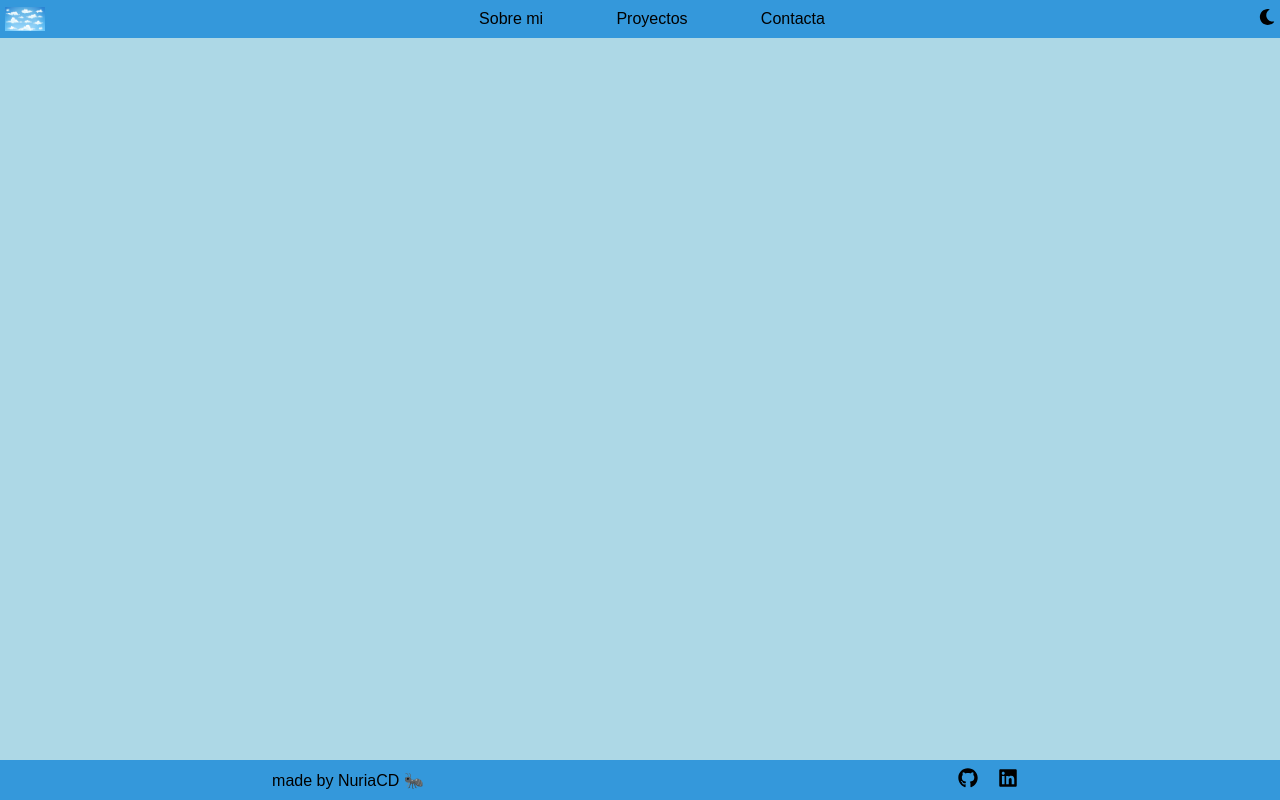
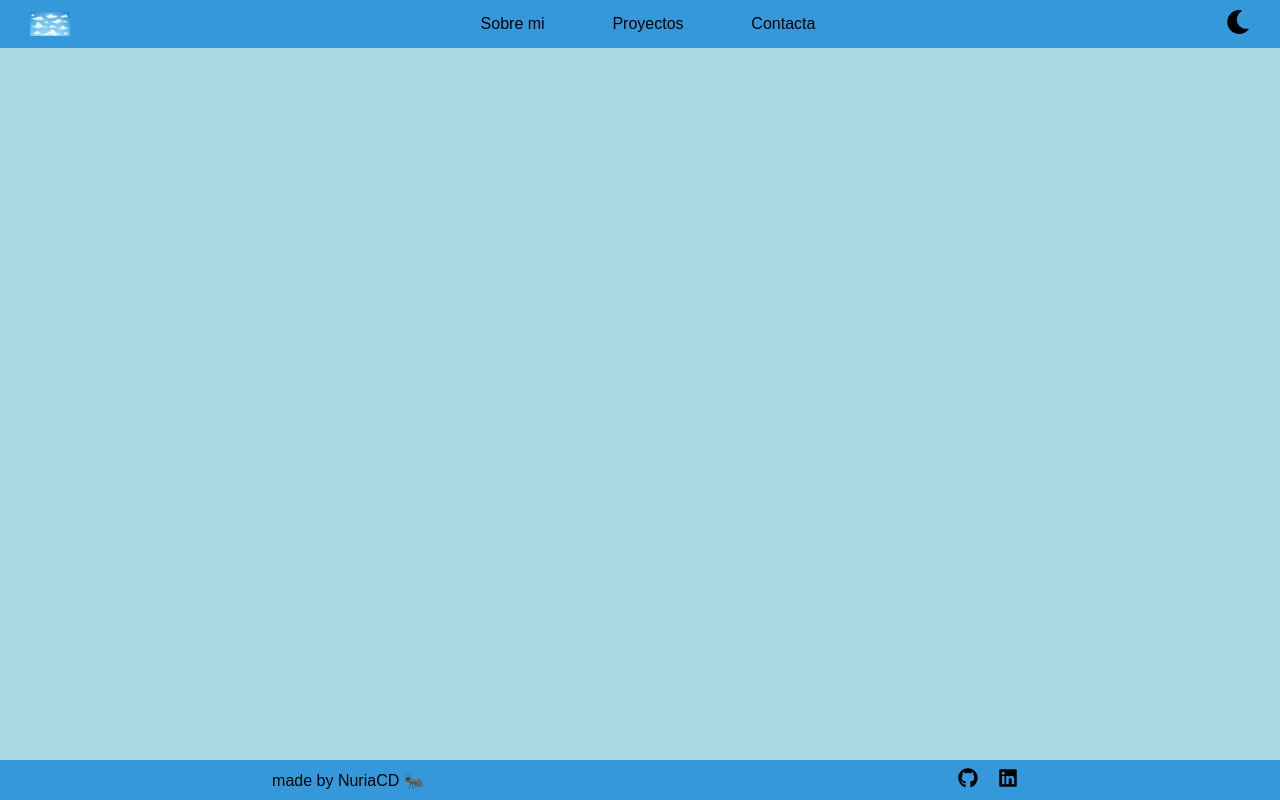
Before and after one commit to Nuria8890/portfolio, a React (Vite) app: page / in a window 1280 px wide. Built offline with nearby package versions, Linux system fonts and the light colour scheme; a web font is replaced by a local one.

Commit message:
adjustment of logo sizes, sun/moon, menu icons

```diff
--- a/src/components/header/Header.jsx
+++ b/src/components/header/Header.jsx
@@ -17,9 +17,9 @@ function Header({
 
       <div className="mode">
         {isModeLight ? (
-          <FaMoon onClick={handleToogleMode} />
+          <FaMoon className="mode__icon" onClick={handleToogleMode} />
         ) : (
-          <MdSunny onClick={handleToogleMode} />
+          <MdSunny className="mode__icon" onClick={handleToogleMode} />
         )}
       </div>
       <Menu_hamburguesa
--- a/src/styles/layout/header/Header.scss
+++ b/src/styles/layout/header/Header.scss
@@ -6,33 +6,29 @@
   justify-content: space-between;
   align-items: center;
   padding: 5px;
+  &__logo {
+    width: 2.5rem;
+    @media (min-width: 1024px) {
+      order: 0;
+    }
+  }
   &__nav {
     display: none;
+    @media (min-width: 1024px) {
+      display: flex;
+      justify-content: space-around;
+      width: 33%;
+      order: 1;
+    }
     &__list {
       display: flex;
       flex-direction: column;
       align-items: center;
       width: 100%;
-    }
-  }
-  &__logo {
-    width: 40px;
-    @media (min-width: 1024px) {
-      order: 0;
-    }
-  }
-  @media (min-width: 1024px) {
-    &__nav {
-      display: flex;
-      justify-content: space-around;
-      width: 33%;
-      order: 1;
-      &__list {
-        // width: 33%;
+      @media (min-width: 1024px) {
         display: flex;
         flex-direction: row;
         justify-content: space-around;
-
         &__element {
           padding: 5px;
           transition: background-color 0.3s, transform 0.3s;
@@ -46,10 +42,18 @@
       }
     }
   }
+
+  @media (min-width: 1024px) {
+    padding: 10px 30px;
+  }
 }
 
 .mode {
   cursor: pointer;
+  &__icon {
+    width: 1.5rem;
+    height: 1.5rem;
+  }
   @media (min-width: 1024px) {
     order: 2;
   }
--- a/src/styles/layout/header/Menu_hamburguesa.scss
+++ b/src/styles/layout/header/Menu_hamburguesa.scss
@@ -13,8 +13,8 @@
   padding: 5px;
   &__icon {
     &__open {
-      width: 25px;
-      height: 25px;
+      width: 2rem;
+      height: 2rem;
       cursor: pointer;
       // position: relative;
       @media (min-width: 1024px) {
@@ -22,8 +22,8 @@
       }
     }
     &__close {
-      width: 25px;
-      height: 25px;
+      width: 2rem;
+      height: 2rem;
       cursor: pointer;
     }
   }
```
